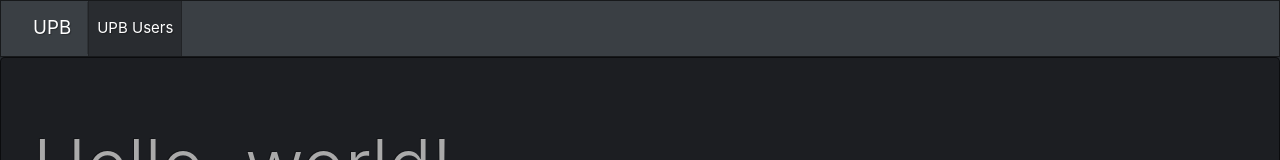
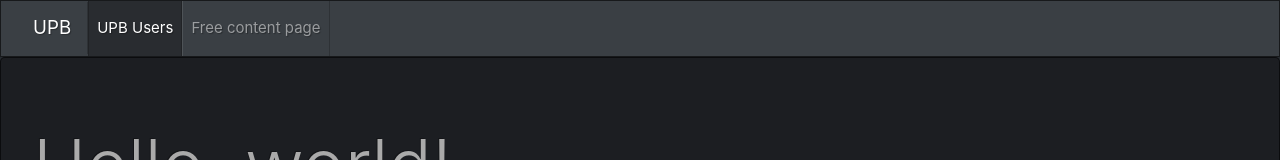
Before and after one commit to gobs84/SecondExam, an Angular app: page / in a window 1280 px wide. Shown: the top 160 px of the page. Built offline with nearby package versions, Linux system fonts and the light colour scheme.

Commit message:
SE-002: Hide content toggle fixed.

```diff
--- a/src/app/nav-bar/nav-bar.component.html
+++ b/src/app/nav-bar/nav-bar.component.html
@@ -9,7 +9,7 @@
       <li class="nav-item active">
         <a class="nav-link" href="#">UPB Users<span class="sr-only">(current)</span></a>
       </li>
-      <li class="nav-item" id="buttonToHide">
+      <li class="nav-item" *ngIf="hidden">
         <a class="nav-link" href="#">Free content page</a>
       </li>
        </ul>
--- a/src/app/nav-bar/nav-bar.component.ts
+++ b/src/app/nav-bar/nav-bar.component.ts
@@ -1,6 +1,5 @@
 import { Component, OnInit } from '@angular/core';
-
-import '../../../js/visibilityToggle.js'
+import Config from '../../../config.json'
 
 @Component({
   selector: 'app-nav-bar',
@@ -9,6 +8,8 @@ import '../../../js/visibilityToggle.js'
 })
 export class NavBarComponent implements OnInit {
 
+  hidden = Config.enablePageTwoLink;
+
   constructor() { }
 
   ngOnInit() {
```
